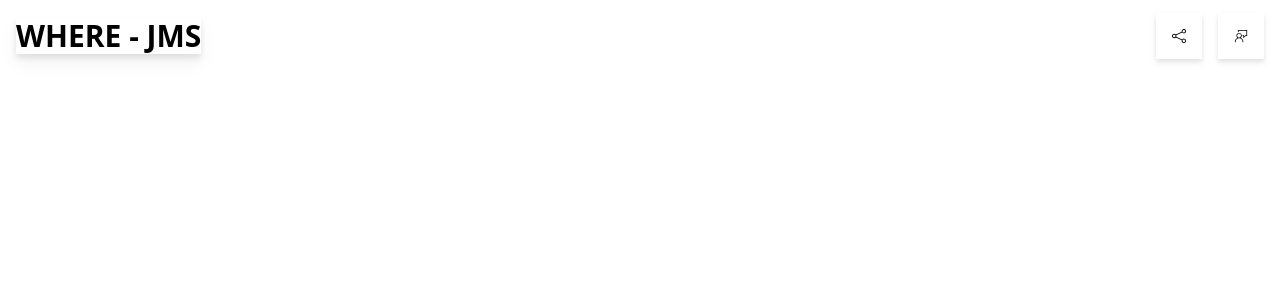
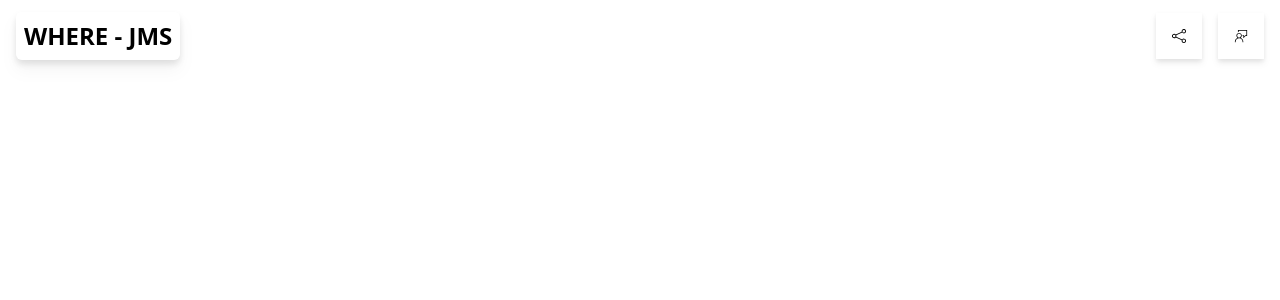
Before and after one commit to betterplaywon/where-jms, a Next.js app: page /components/Header in a window 1280 px wide. Shown: the top 300 px of the page. Built offline with nearby package versions, Linux system fonts and the light colour scheme.

Commit message:
fix: logo 디자인 변경

```diff
--- a/src/pages/components/Header.tsx
+++ b/src/pages/components/Header.tsx
@@ -25,10 +25,10 @@ const Header = () => {
       <nav className="drop-shadow-lg">
         <Link
           onClick={resetMapOptions}
-          className="flex items-center text-black shrink-0 mr-5 bg-white"
+          className="flex items-center p-2 text-black shrink-0 mr-5 bg-white rounded-md"
           href="/"
         >
-          <h1 className="text-3xl font-bold">WHERE - JMS</h1>
+          <h1 className="text-2xl font-bold">WHERE - JMS</h1>
         </Link>
       </nav>
       <nav className="flex items-center gap-3 text-sm text-center">
```
